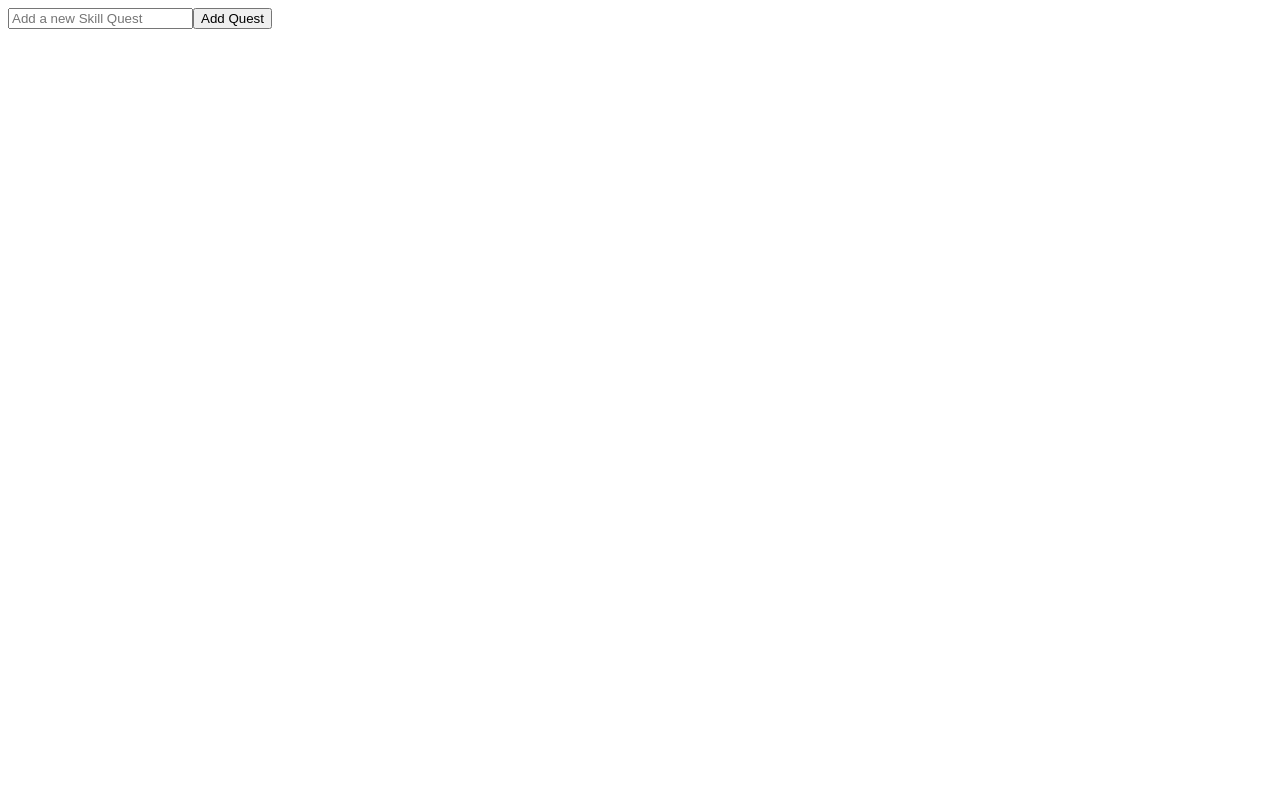
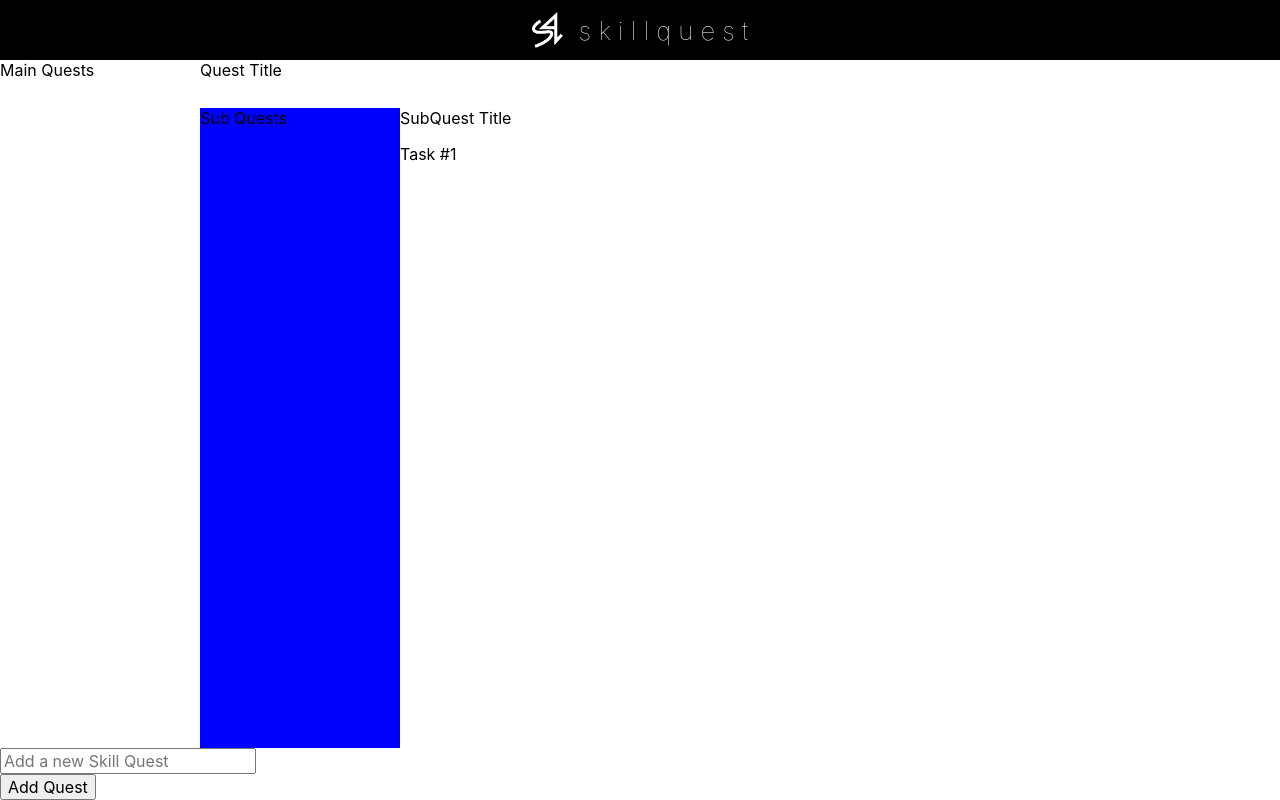
Before and after one commit to charmbun/skillquest, a website built with webpack: page src/index.html in a window 1280 px wide. Built offline with nearby package versions, Linux system fonts and the light colour scheme.

Commit message:
Setup initial UI framework

```diff
--- a/src/index.html
+++ b/src/index.html
@@ -4,8 +4,20 @@
     <meta charset="UTF-8" />
     <meta name="viewport" content="width=device-width, initial-scale=1.0" />
     <title>skillquest</title>
+    <link rel="stylesheet" href="./styles/main.css" />
   </head>
   <body>
-    <div id="app"></div>
+    <div class="container">
+      <div class="header">
+        <img class="logo" src="./assets/logo.png" />
+        <p>s k i l l q u e s t</p>
+      </div>
+      <div class="quest-nav">Main Quests</div>
+      <div class="quest-title">Quest Title</div>
+      <div class="sub-nav">Sub Quests</div>
+      <div class="sub-title">SubQuest Title</div>
+      <div class="task-content">Task #1</div>
+      <div id="app"></div>
+    </div>
   </body>
 </html>
--- a/src/styles/main.css
+++ b/src/styles/main.css
@@ -0,0 +1,96 @@
+*,
+*::before,
+*::after {
+  box-sizing: border-box;
+}
+
+* {
+  margin: 0;
+}
+
+img,
+picture,
+video,
+canvas,
+svg {
+  display: block;
+  max-width: 100%;
+}
+
+input,
+button,
+textarea,
+select {
+  font: inherit;
+}
+
+p,
+h1,
+h2,
+h3,
+h4,
+h5,
+h6 {
+  overflow-wrap: break-word;
+}
+
+body {
+  font-family: "Inter", sans-serif;
+}
+
+.container {
+  min-height: 100vh;
+  display: grid;
+  grid-template-columns: minmax(200px, 10%) minmax(200px, 10%) minmax(0, 1fr);
+  grid-template-rows:
+    minmax(60px, auto) minmax(48px, auto) minmax(36px, auto)
+    minmax(0, 1fr);
+}
+
+.header {
+  grid-column: 1 / 4;
+
+  background-color: black;
+  color: white;
+  font-weight: 100;
+
+  display: flex;
+  justify-content: center;
+  align-items: center;
+  gap: 16px;
+}
+
+.header p {
+  font-size: 1.6em;
+}
+
+.logo {
+  max-height: 36px;
+}
+
+.quest-nav {
+  grid-column: 1 / 2;
+  grid-row: 2 / 5;
+}
+
+.quest-content {
+  display: grid;
+  grid-column: 2 /4;
+  grid-row: 2 / 5;
+}
+
+.quest-title {
+  grid-column: 2 / 4;
+  grid-row: 2 / 3;
+}
+
+.sub-nav {
+  grid-column: 2 / 3;
+  grid-row: 3 / 5;
+  background-color: blue;
+}
+
+.sub-title {
+  grid-column: 3 / 4;
+  grid-row: 3 / 4;
+}
```
Also changed, not shown: src/assets/logo.png (added).
